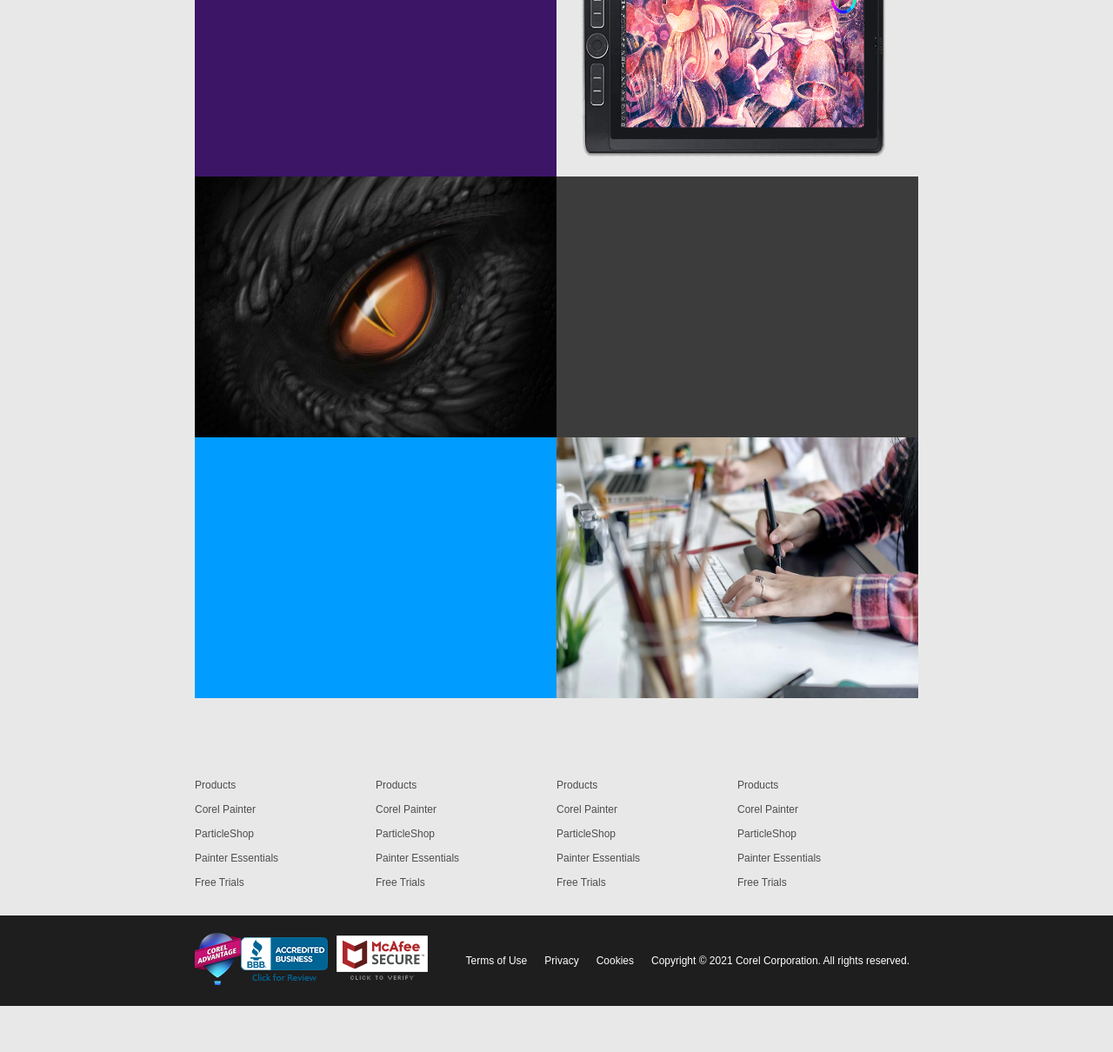
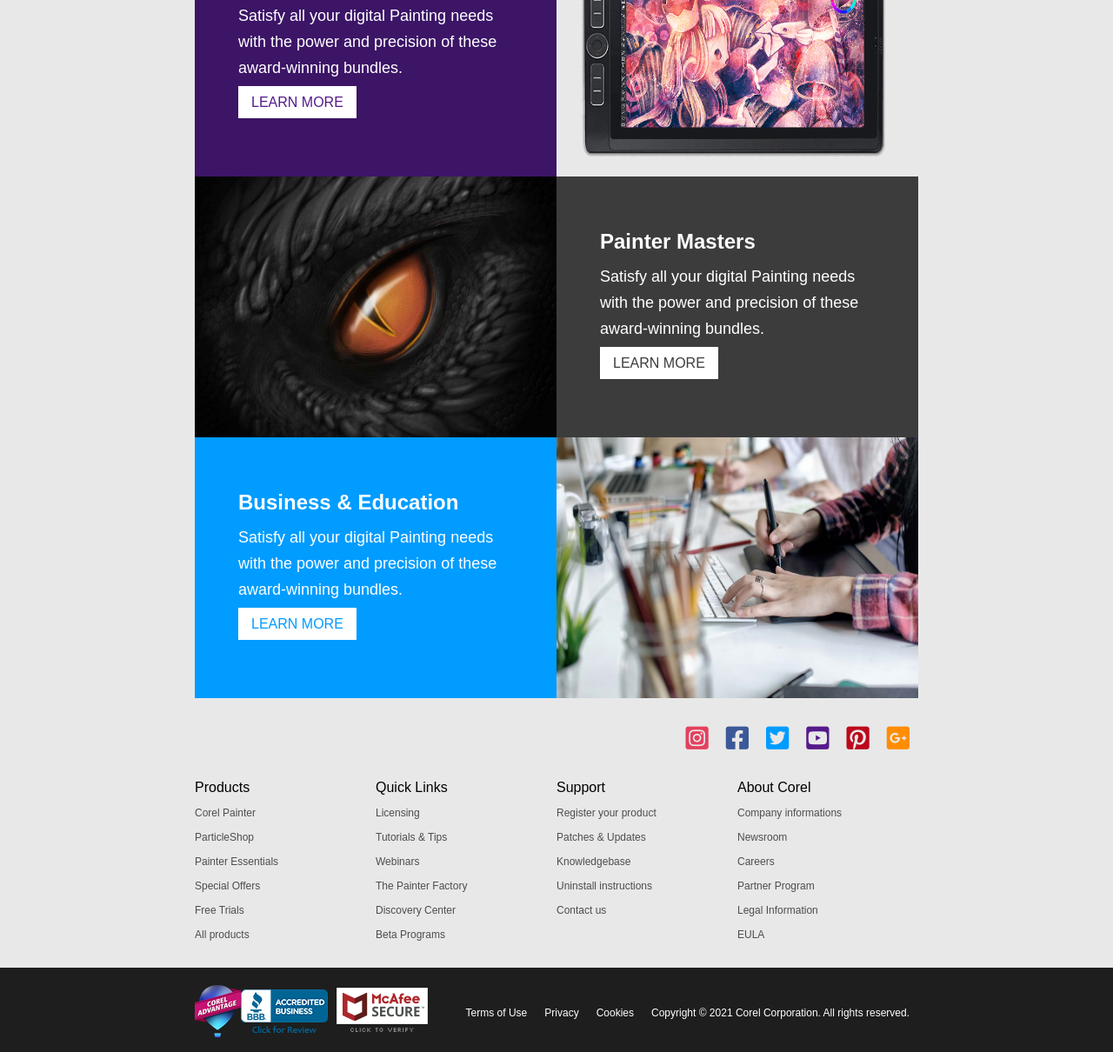
Before and after one commit to marongiu/sass-painter, a website: page index.html in a window 1280 px wide. Shown: the part 1590-2800 px from the top of the page at 87% size. Before the commit the page ends 2747 px from the top, so only its background shows below. Drawn offline with Linux system fonts and the light colour scheme.

Commit message:
Aggiunta elementi mancanti

```diff
--- a/index.html
+++ b/index.html
@@ -110,7 +110,13 @@
 
       <div class="gallery">
         <div class="gallery-card purple">
-
+          <div class="gallery-card-title">
+            <h2>Wacom + Painter 2021</h2>
+            <p>Satisfy all your digital Painting
+            needs with the power and precision
+          of these award-winning bundles.</p>
+          <a href="">LEARN MORE</a>
+          </div>
         </div>
         <div class="gallery-card">
           <img src="./img/wacom.png" alt="">
@@ -119,84 +125,74 @@
           <img src="./img/painter-master.jpg" alt="">
         </div>
         <div class="gallery-card grey">
-
+          <div class="gallery-card-title">
+            <h2>Painter Masters</h2>
+            <p >Satisfy all your digital Painting
+            needs with the power and precision
+          of these award-winning bundles.</p>
+          <a class="grey-color" href="">LEARN MORE</a>
+          </div>
         </div>
         <div class="gallery-card blue">
-
+          <div class="gallery-card-title">
+            <h2>Business & Education</h2>
+            <p>Satisfy all your digital Painting
+            needs with the power and precision
+          of these award-winning bundles.</p>
+          <a href="" class="blue-color">LEARN MORE</a>
+          </div>
         </div>
         <div class="gallery-card ">
           <img src="./img/business-education.jpg" alt="">
         </div>
       </div>
 
+    <div class="social-newtork">
+      <ul>
+        <li><a href=""><i class="fab fa-instagram-square lightpink-color"></i></a></li>
+        <li><a href=""><i class="fab fa-facebook-square darkblue-color"></i></a></li>
+        <li><a href=""><i class="fab fa-twitter-square blue-color"></i></a></li>
+        <li><a href=""><i class="fab fa-youtube-square red-color"></i></a></li>
+        <li><a href=""><i class="fab fa-pinterest-square darkred-color"></i></a></li>
+        <li><a href=""><i class="fab fa-google-plus-square orange-color"></i></a></li>
+      </ul>
+    </div>
+
       <div class="link">
         <ul>
-        <li>
-          <a href="#">Products</a>
-        </li>
-        <li>
-          <a href="#">Corel Painter</a>
-        </li>
-        <li>
-          <a href="#">ParticleShop</a>
-        </li>
-        <li>
-          <a href="#">Painter Essentials</a>
-        </li>
-        <li>
-          <a href="#">Free Trials</a>
-        </li>
+          <li>Products</li>
+          <li><a href="#">Corel Painter</a></li>
+          <li><a href="#">ParticleShop</a></li>
+          <li><a href="#">Painter Essentials</a></li>
+          <li><a href="#">Special Offers</a></li>
+          <li><a href="#">Free Trials</a></li>
+          <li><a href="#">All products</a></li>
         </ul>
         <ul>
-        <li>
-          <a href="#">Products</a>
-        </li>
-        <li>
-          <a href="#">Corel Painter</a>
-        </li>
-        <li>
-          <a href="#">ParticleShop</a>
-        </li>
-        <li>
-          <a href="#">Painter Essentials</a>
-        </li>
-        <li>
-          <a href="#">Free Trials</a>
-        </li>
+          <li>Quick Links</li>
+          <li><a href="#">Licensing</a></li>
+          <li><a href="#">Tutorials & Tips</a></li>
+          <li><a href="#">Webinars</a></li>
+          <li><a href="#">The Painter Factory</a></li>
+          <li><a href="#">Discovery Center</a></li>
+          <li><a href="#">Beta Programs</a></li>
         </ul>
         <ul>
-        <li>
-          <a href="#">Products</a>
-        </li>
-        <li>
-          <a href="#">Corel Painter</a>
-        </li>
-        <li>
-          <a href="#">ParticleShop</a>
-        </li>
-        <li>
-          <a href="#">Painter Essentials</a>
-        </li>
-        <li>
-          <a href="#">Free Trials</a>
-        </li>
+          <li>Support</li>
+          <li><a href="#">Register your product</a></li>
+          <li><a href="#">Patches & Updates</a></li>
+          <li><a href="#">Knowledgebase</a></li>
+          <li><a href="#">Uninstall instructions</a></li>
+          <li><a href="#">Contact us</a></li>
         </ul>
         <ul>
-        <li>
-          <a href="#">Products</a>
-        </li>
-        <li>
-          <a href="#">Corel Painter</a>
-        </li>
-        <li>
-          <a href="#">ParticleShop</a>
-        </li>
-        <li>
-          <a href="#">Painter Essentials</a>
-        </li>
-        <li>
-          <a href="#">Free Trials</a>
-        </li>
+          <li>About Corel</li>
+          <li><a href="#">Company informations</a></li>
+          <li><a href="#">Newsroom</a></li>
+          <li><a href="#">Careers</a></li>
+          <li><a href="#">Partner Program</a></li>
+          <li><a href="#">Legal Information</a></li>
+          <li><a href="#">EULA</a></li>
         </ul>
       </div>
     </div>
--- a/src/scss/partials/_common.scss
+++ b/src/scss/partials/_common.scss
@@ -24,3 +24,31 @@ body {
 .blue {
   background-color: $blue;
 }
+
+.grey-color {
+  color: $grey;
+}
+
+.blue-color {
+  color: $blue;
+}
+
+.lightpink-color {
+  color: $light-pink;
+}
+
+.lightred-color {
+  color: $light-red;
+}
+
+.darkred-color {
+  color: $dark-red;
+}
+
+.orange-color {
+  color: $orange;
+}
+
+.darkblue-color {
+  color: $dark-blue
+}
--- a/src/scss/partials/_main.scss
+++ b/src/scss/partials/_main.scss
@@ -24,7 +24,7 @@ main {
         padding: $pd-2;
 
         * {
-          padding-top: $pd-2;
+          padding: $pd-1 0;
         }
         h4 em {
           color: $blue;
@@ -48,6 +48,24 @@ main {
         height: 100%;
         width: 100%;
       }
+
+      .gallery-card-title {
+        padding: $pd-5;
+        color: $white;
+        line-height: 30px;
+
+          * {
+            margin: $mt-1 0;
+          }
+          p {
+            font-size: 18px;
+          }
+
+          a {
+            padding: $pd-1 $pd-2 - 5;
+            background: $white;
+          }
+      }
     }
   }
 
@@ -55,12 +73,22 @@ main {
     @include clearfix();
   }
 
+  .social-newtork {
+    margin-top: $mt-3;
+    ul {
+      @include flex(center,flex-end,nowrap);
+      li {
+        padding: 0 $pd-1;
+        font-size: 30px;
+      }
+    }
+  }
+
   .link {
-    margin-top: $mt-3;
     margin-bottom: $mt-3;
 
     ul {
-      margin-top: $mt-5;
+      margin-top: $mt-2;
       float: left;
       width: calc(100% / 4);
       li {
--- a/src/scss/partials/_variables.scss
+++ b/src/scss/partials/_variables.scss
@@ -8,6 +8,11 @@ $grey: #3c3c3c;
 $lightgrey: #4d4d4d;
 $lightblack: #1e1e1e;
 $white: #ffff;
+$light-pink: #e4405f;
+$dark-blue: #3b5998;
+$light-red: #cd201f;
+$dark-red: #bd081c;
+$orange: #ff8d00;
 $bg-main: #e8e8e8;
 
 // Font
--- a/src/scss/partials/jumbotron.scss
+++ b/src/scss/partials/jumbotron.scss
@@ -7,7 +7,7 @@
   .container {
 
     .title {
-      margin-top: $mt-4;
+      margin-top: $mt-5+$mt-5;
       float: right;
       width: 60%;
 
```
Also changed, not shown: dist/master.css. Lines whose indentation alone changed are shown as unchanged.
